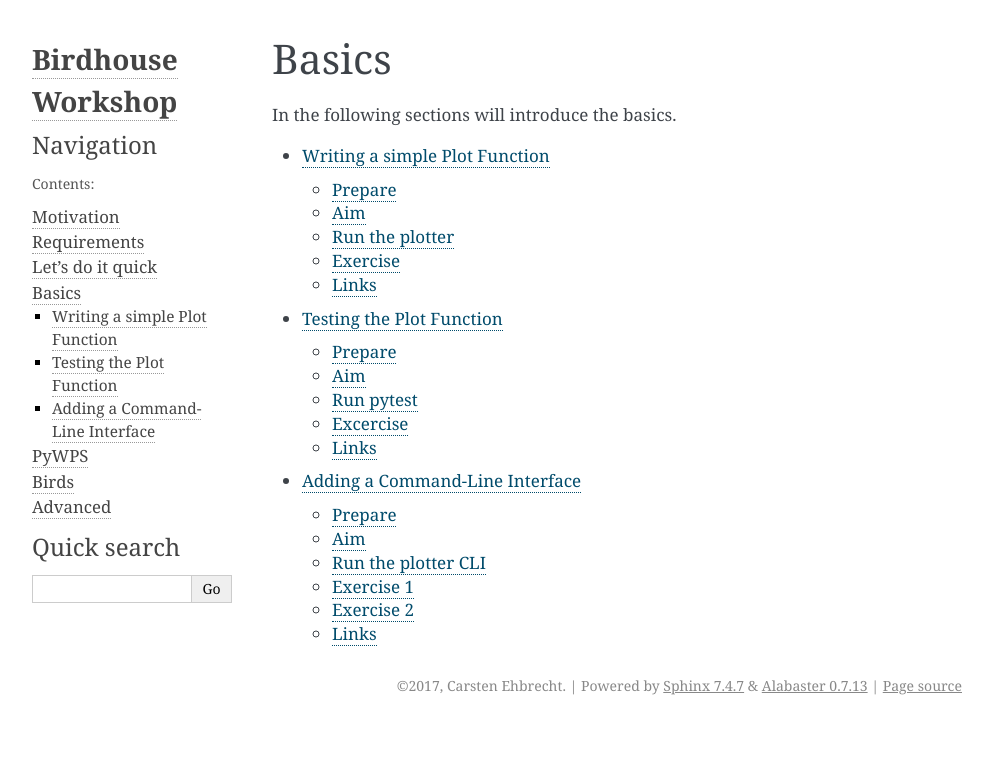
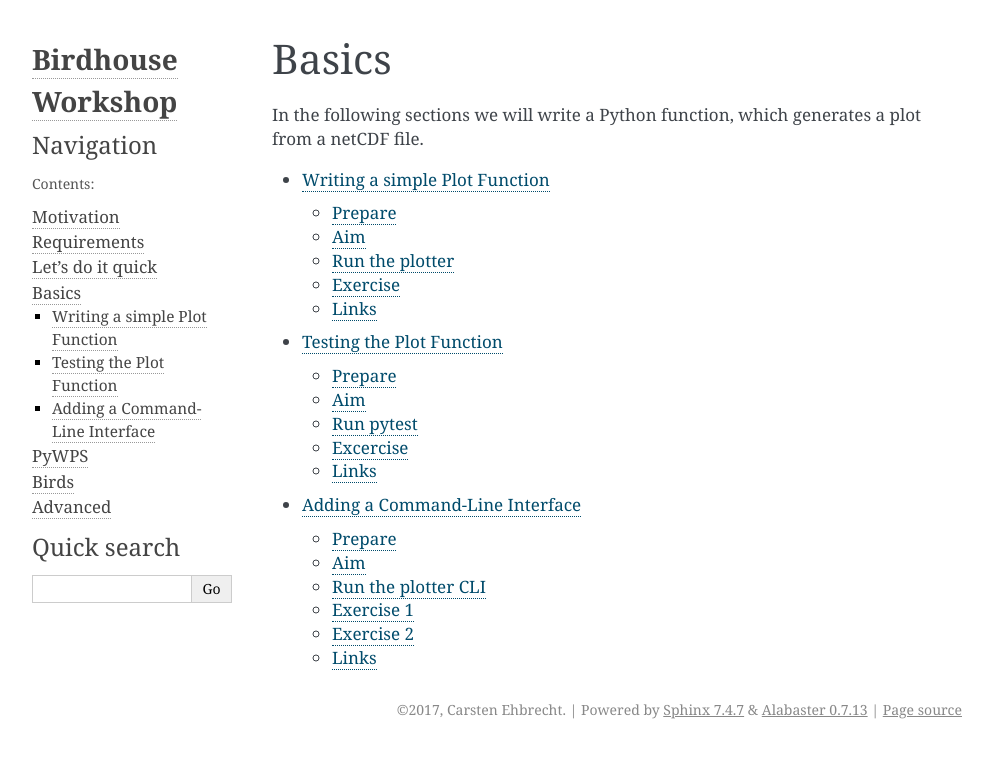
Before and after one commit to bird-house/birdhouse-workshop, a Sphinx documentation site: the page built from docs/source/basics.rst, in a window 1280 px wide. Shown: the top 758 px of the page, without its empty margins (148-1140 px from the left). Built offline with Sphinx 7.4.7, drawn with Linux system fonts in a browser that asks for light colours.

Commit message:
update intro

```diff
--- a/docs/source/basics.rst
+++ b/docs/source/basics.rst
@@ -3,7 +3,8 @@
 Basics
 ======
 
-In the following sections will introduce the basics.
+In the following sections we will write a Python function, which generates a plot
+from a netCDF file.
 
 .. toctree::
    :maxdepth: 2
@@ -12,6 +13,3 @@ In the following sections will introduce the basics.
    basics/testing_plotter
    basics/plotter_cli
 ..   basics/logging
-   basics/jupyter
-   advanced/opendap
-   advanced/esgf
--- a/docs/source/pywps.rst
+++ b/docs/source/pywps.rst
@@ -3,7 +3,8 @@
 PyWPS
 ======
 
-In the following sections we will introduce PyWPS.
+In the following sections we will introduce PyWPS and write a WPS process for a
+simple plot function.
 
 .. toctree::
    :maxdepth: 2
```
